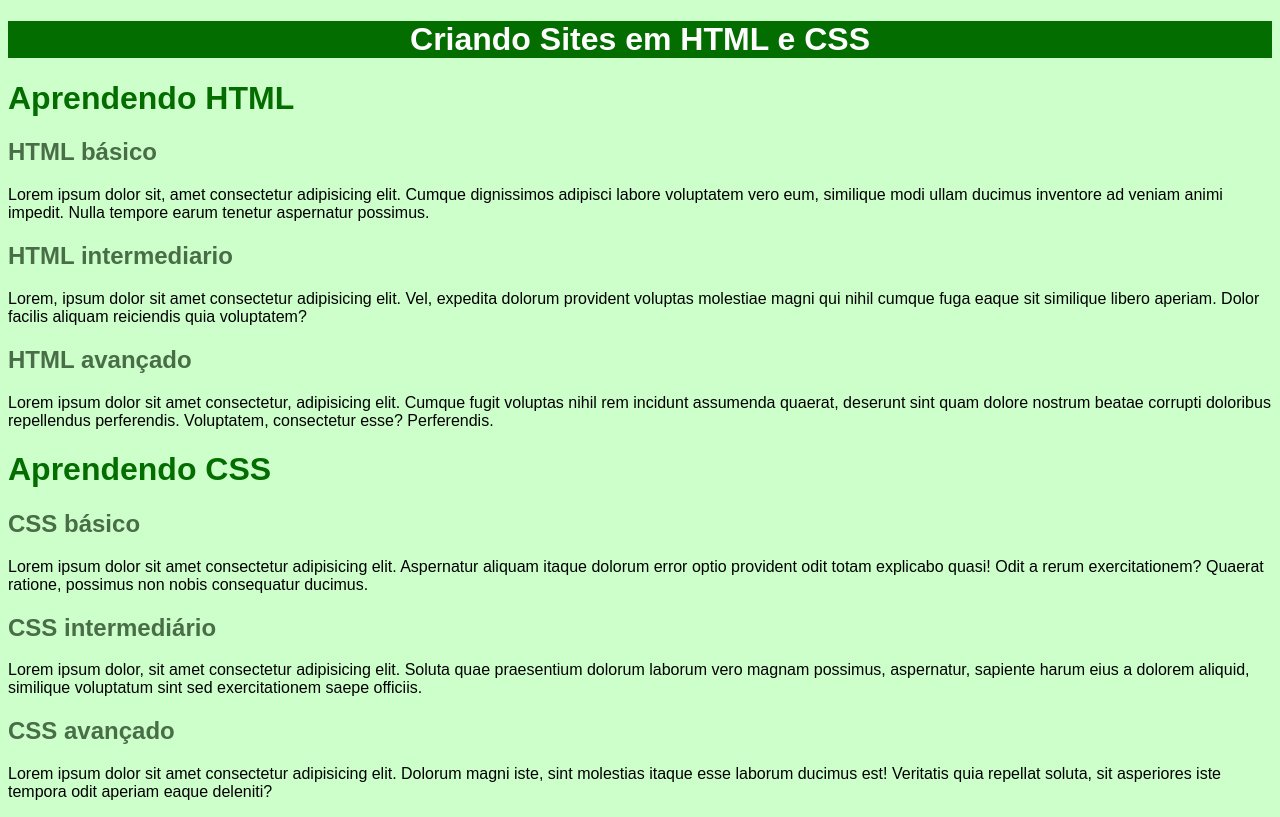
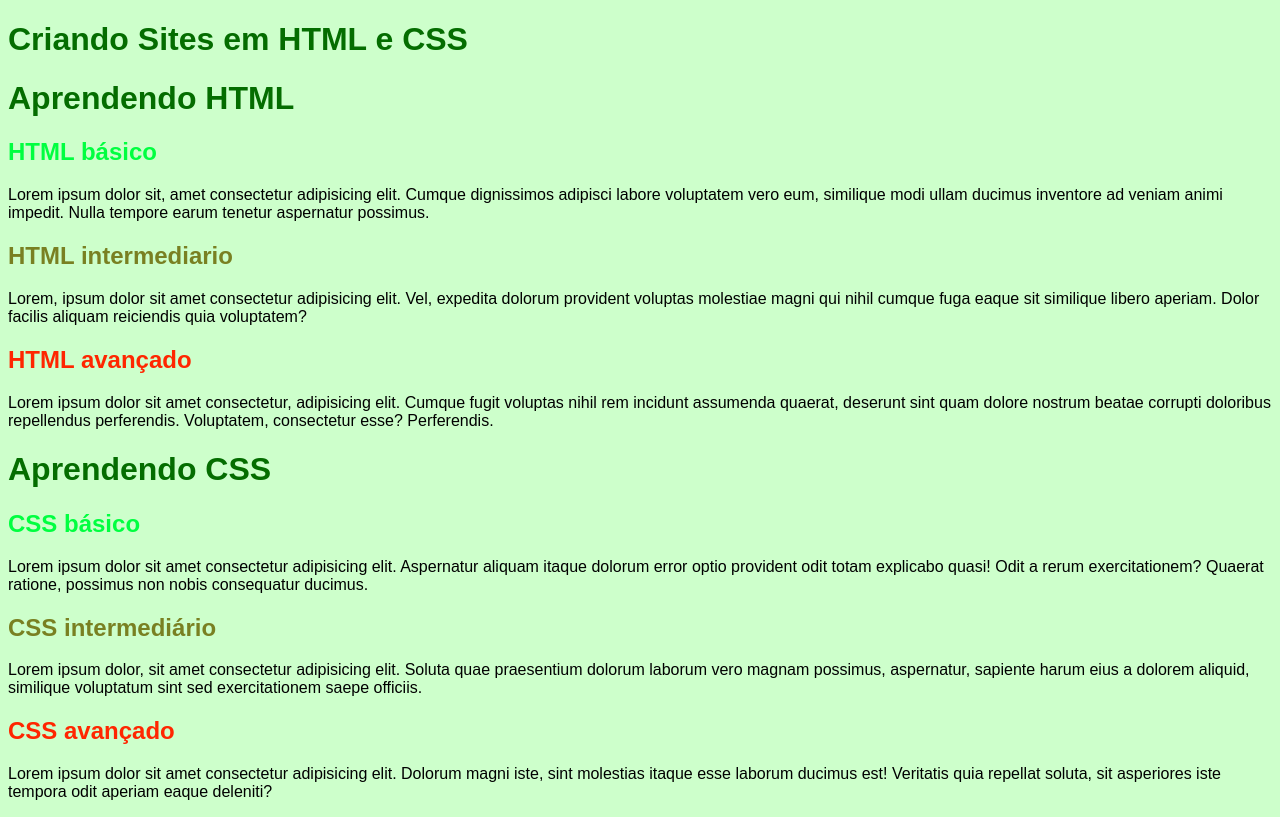
Before and after one commit to Daniel-Alves-Projects/html-css-curso, a plain HTML site: page exercicios/ex019/seletor01.html in a window 1280 px wide. Drawn offline with Linux system fonts and the light colour scheme.

Commit message:
classes e styles por classe

```diff
--- a/exercicios/ex019/seletor01.html
+++ b/exercicios/ex019/seletor01.html
@@ -7,20 +7,20 @@
     <link rel="stylesheet" href="style.css">
 </head>
 <body>
-    <h1 id="principal">Criando Sites em HTML e CSS</h1>
+    <h1 class="principal">Criando Sites em HTML e CSS</h1>
     <h1>Aprendendo HTML</h1>
-    <h2>HTML básico</h2>
+    <h2 class="basico class">HTML básico</h2>
     <p>Lorem ipsum dolor sit, amet consectetur adipisicing elit. Cumque dignissimos adipisci labore voluptatem vero eum, similique modi ullam ducimus inventore ad veniam animi impedit. Nulla tempore earum tenetur aspernatur possimus.</p>
-    <h2>HTML intermediario</h2>
+    <h2 class="intermediario">HTML intermediario</h2>
     <p>Lorem, ipsum dolor sit amet consectetur adipisicing elit. Vel, expedita dolorum provident voluptas molestiae magni qui nihil cumque fuga eaque sit similique libero aperiam. Dolor facilis aliquam reiciendis quia voluptatem?</p>
-    <h2>HTML avançado</h2>
+    <h2 class="avancado">HTML avançado</h2>
     <p>Lorem ipsum dolor sit amet consectetur, adipisicing elit. Cumque fugit voluptas nihil rem incidunt assumenda quaerat, deserunt sint quam dolore nostrum beatae corrupti doloribus repellendus perferendis. Voluptatem, consectetur esse? Perferendis.</p>
-    <h1>Aprendendo CSS</h1>
-    <h2>CSS básico</h2>
+    <h1 class="principal">Aprendendo CSS</h1>
+    <h2 class="basico">CSS básico</h2>
     <p>Lorem ipsum dolor sit amet consectetur adipisicing elit. Aspernatur aliquam itaque dolorum error optio provident odit totam explicabo quasi! Odit a rerum exercitationem? Quaerat ratione, possimus non nobis consequatur ducimus.</p>
-    <h2>CSS intermediário</h2>
+    <h2 class="intermediario">CSS intermediário</h2>
     <p>Lorem ipsum dolor, sit amet consectetur adipisicing elit. Soluta quae praesentium dolorum laborum vero magnam possimus, aspernatur, sapiente harum eius a dolorem aliquid, similique voluptatum sint sed exercitationem saepe officiis.</p>
-    <h2>CSS avançado</h2>
+    <h2 class="avancado">CSS avançado</h2>
     <p>Lorem ipsum dolor sit amet consectetur adipisicing elit. Dolorum magni iste, sint molestias itaque esse laborum ducimus est! Veritatis quia repellat soluta, sit asperiores iste tempora odit aperiam eaque deleniti?</p>
 
 </body>
--- a/exercicios/ex019/style.css
+++ b/exercicios/ex019/style.css
@@ -19,3 +19,16 @@ h1#principal {
 h2 {
     color: rgb(73, 109, 71);
 }
+
+.basico {
+    color: rgb(0, 255, 64);
+
+}
+
+.intermediario {
+    color: rgb(121, 128, 34);
+}
+
+.avancado {
+    color:rgb(255, 38, 0);
+}
```
